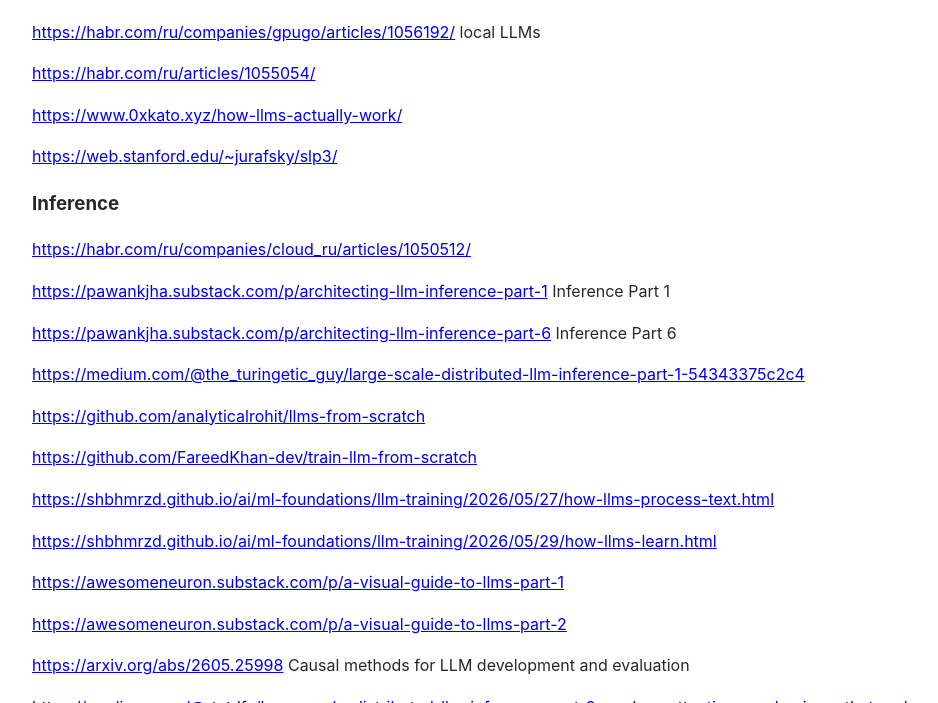
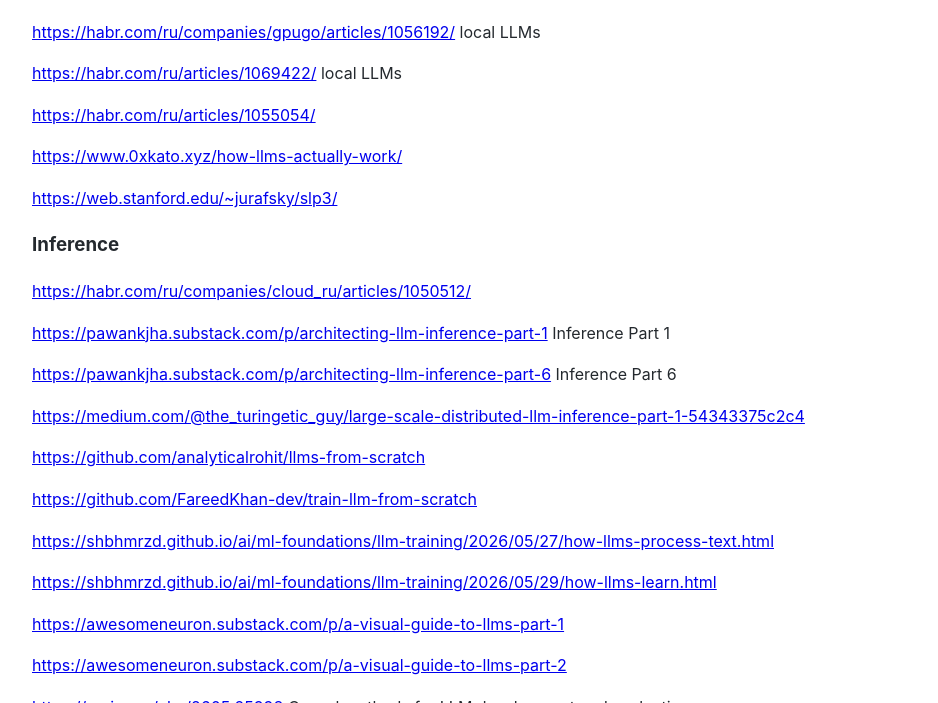
Before and after one commit to Michael-Lubinsky/michael-lubinsky.github.com, a Jekyll site: the page built from ml/llm.md, in a window 1280 px wide and 900 px high, scrolled down 1925 px, cut to the strip 197-900 px from the top of the window. Shown: the whole strip, without its empty margins (158-1096 px from the left). Built offline with Jekyll 4.4.1, drawn with Linux system fonts in a browser that asks for light colours; our own code applies the rules of GitHub Pages for plain Markdown files.

Commit message:
Add links to articles about local LLMs

```diff
--- a/ml/llm.md
+++ b/ml/llm.md
@@ -35,6 +35,8 @@
 
 
 <https://habr.com/ru/companies/gpugo/articles/1056192/> local LLMs
+
+<https://habr.com/ru/articles/1069422/> local LLMs
 
 <https://habr.com/ru/articles/1055054/>
 
```
